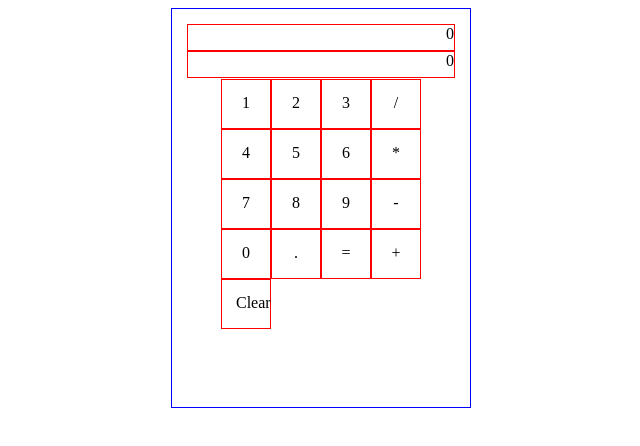
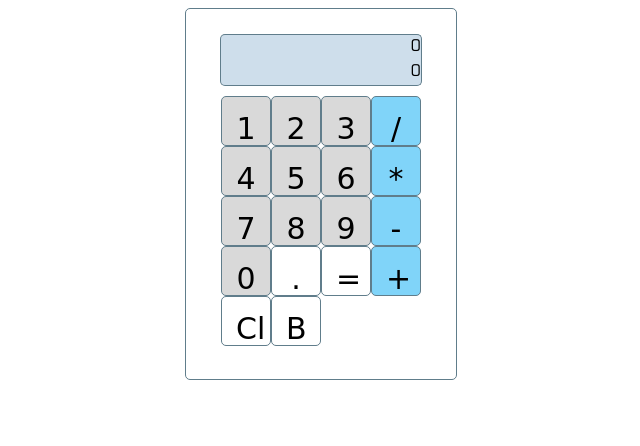
Before and after one commit to ThirtyThreeB/JS_calculator, a plain HTML site: page index.html in a window 1280 px wide. Shown: the whole page, without its empty margins (319-959 px from the left). Drawn offline with Linux system fonts and the light colour scheme; a web font is replaced by a local one.

Commit message:
Fully functional, looks ok

```diff
--- a/index.css
+++ b/index.css
@@ -1,42 +1,60 @@
+
+
 
 #panel {
-	box-sizing: border-box;
+	/*box-sizing: border-box;*/
 	margin: auto;
-  width: 300px;
-  height: 400px;
-  padding: 15px;
-  border: 1px solid blue;
+  width: 220px;
+  height: 320px;
+  padding: 25px;
+  border: 1px solid #607d8b;
+  border-radius: 5px;
 }
 
 #displayCalc{
+	font-family: 'Exo', sans-serif;
 	margin: auto;
-	padding: 10px
+	/*padding: 10px;*/
+	height: 25px;
 	width: 200px;
-	height: 25px;
-	border:1px solid red;
+		border-radius: 5px 5px 0 0;
+
+	border-top: 1px solid #607d8b;
+	border-left: 1px solid #607d8b;
+	border-right: 1px solid #607d8b;
 	text-align: right;
+	background-color: #cedeeb;
 }
 
 #displayAns{
+	font-family: 'Exo', sans-serif;
 	margin: auto;
-	padding: 10px
+	border-radius: 0 0 5px 5px;
 	width: 200px;
 	height: 25px;
-	border:1px solid red;
+	border-bottom: 1px solid #607d8b;
+	border-left: 1px solid #607d8b;
+	border-right: 1px solid #607d8b;
 	text-align: right;
+	background-color: #cedeeb;
 }
 
 #buttons {
-	width: 90%;
+
+	font-family: 'Supermercado One', cursive;
+	font-size: 30px;
+	width: 200px;
 	margin: 0 auto;
 
-	padding: 1px;
+	padding: 10px;
 	height: 200px;
 	width: 200px;
 	/*border: 1px solid grey;*/
 }
 
 #buttons li {
+
+	border-radius: 5px;
 	float: left;
 		/*width: 33.3%;*/
 	list-style: none;
@@ -45,9 +63,17 @@
   height: 20px;
   margin: 0 auto;
   padding: 14px;
-	border:1px solid red;
+	border:1px solid #607d8b;
 }
 
 .buttons li.first {
 		clear:left;
 }
+
+.digit {
+		background-color: #8080804d;
+
+}
+.operator {
+	background-color: #03a9f480;
+}
--- a/index.html
+++ b/index.html
@@ -5,7 +5,7 @@
   <meta name="viewport" content="width=device-width">
   <title>jscalculator</title>
   <link href="index.css" rel="stylesheet" type="text/css" />
-  <!-- <link href="https://fonts.googleapis.com/css?family=Freckle+Face" rel="stylesheet"> -->
+  <link href="https://fonts.googleapis.com/css?family=Exo|Supermercado+One" rel="stylesheet">
 </head>
 <body>
   <div>
@@ -29,33 +29,15 @@
         <li class="operator">-</li>
         <li class="first digit">0</li>
         <li id="decimal">.</li>
-        <li id="equals" onclick="operate()">=</li>
+        <li id="equals" >=</li>
         <li class="operator">+</li>
-        <li id="clear" class="first" onclick="clearDisplay()">Clear</li>
+        <li id="clear" class="first" onclick="clearDisplay()">Cl</li>
+        <li id="back" onclick="backSpace()">B</li>
 
-     </ul>
-     <!--  <div id="display">0</div>
-      <div id="buttons">
-        <div id="1">1</div>
-        <div id="2">2</div>
-        <div id="3">3</div>
-        <div id="divide">/</div>
-        <div id="4">4</div>
-        <div id="5">5</div>
-        <div id="6">6</div>
-        <div id="multiply">x</div>
-        <div id="7">7</div>
-        <div id="8">8</div>
-        <div id="9">9</div>
-        <div id="minus">-</div>
-        <div id="0">0</div>
-        <div id="decimal">.</div>
-        <div id="equals">=</div> -->
-        <!-- <div id=""></div> -->
-
-      </div>
+      </ul>
     </div>
   </div>
+</div>
 
 
 </body>
--- a/index.js
+++ b/index.js
@@ -1,17 +1,18 @@
 /*jslint devel: true */
 "use strict";
 
-//on click push val into array
-//use loop to assign eventhandler to all buttons
 let memArray = [];
-//let displayStr = memArray.join();
 
 
 let btnClick = (e) => {
+	console.log('test');
 	let justClicked = e.target.innerText;
 
 	if (memArray.includes(".") === false){
 		document.querySelector('#decimal').addEventListener('click', btnClick);
+	}
+	if (memArray.includes("=") === false){
+		document.querySelector('#equals').addEventListener('click', operate);
 	}
 
 	if(justClicked.match(/[.]/)){
@@ -23,16 +24,10 @@ let btnClick = (e) => {
 		memArray.push(justClicked);
 	}
 	else {
-		//enableOps();
-		console.log("last");
 		memArray.push(justClicked);
 		enableOps();
-	// 	if (memArray.includes(".") === false){
-	// 	document.querySelector('#decimal').addEventListener('click', btnClick);
-	// }
 	}
-	console.log("memArray=",memArray.join(''));
-	document.getElementById("displayCalc").innerHTML = memArray.join('');
+document.getElementById("displayCalc").innerHTML = memArray.join('');
 };
 
 
@@ -49,7 +44,6 @@ let disableOps = () => {
 	for(var i = 0; i < operators.length; i++) {
 		operators[i].removeEventListener("click", btnClick);
 
- //operators.forEach(function)
 }
 console.log("disabled");
 };
@@ -63,22 +57,25 @@ let enableOps = () => {
 console.log("enabled");
 };
 
+
 let operate = () => {// jshint ignore:line
   document.getElementById("displayAns").innerHTML = eval(memArray.join(''));// jshint ignore:line
 };
 
+
 let clearDisplay = () => {// jshint ignore:line
-  memArray = [];
-  document.getElementById("displayCalc").innerHTML = 0;
-  document.getElementById("displayAns").innerHTML =0;
+	memArray = [];
+	document.querySelector('#equals').removeEventListener('click', operate);
+	document.getElementById("displayCalc").innerHTML = 0;
+	document.getElementById("displayAns").innerHTML =0;
 };
 
-//display values in array as string in display
 
-//operate() with =
+let backSpace = () => {// jshint ignore:line
+	memArray.pop();
+	document.getElementById("displayCalc").innerHTML = memArray.join('');
+};
 
-//clear() array and display
+let el = document.getElementsById("buttons");
 
-
-
-//problems  clicks just off buttons in margin result in crap
+el.addEventListener('keydown', btnClick);
```
